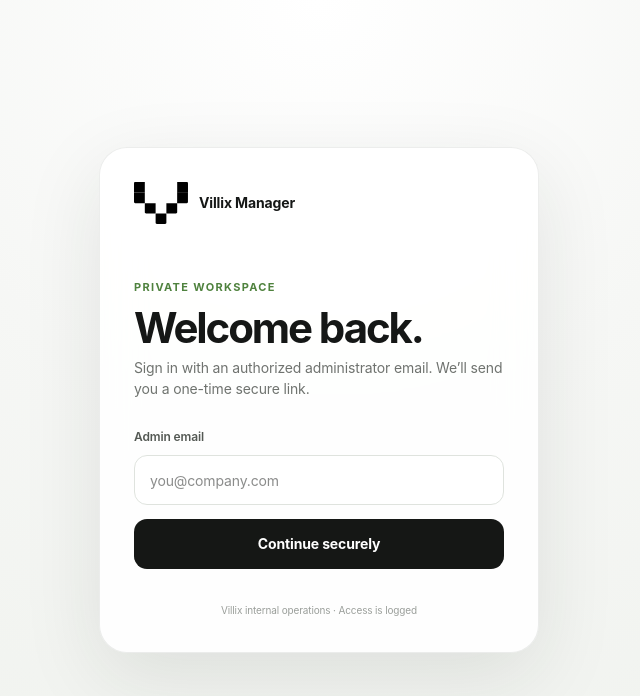
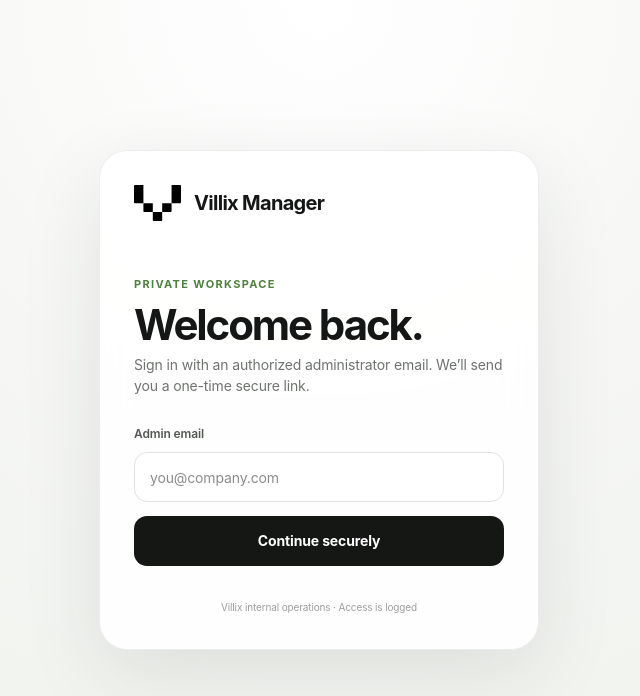
Before and after one commit to gohildev2004/villix_manager, a Next.js app: page /login in a window 1280 px wide. Shown: the top 696 px of the page, without its empty margins (321-961 px from the left). Built offline with nearby package versions, Linux system fonts and the light colour scheme; no server answers.

Commit message:
Align Villix brand lockups

```diff
--- a/app/ManagerApp.tsx
+++ b/app/ManagerApp.tsx
@@ -227,7 +227,7 @@ export default function ManagerApp() {
   return (
     <div className="app-shell">
       <aside className="side-panel" aria-label="Primary navigation">
-        <button className="wordmark" onClick={() => setView("overview")}><Image className="brand-logo" src="/villix-logo.svg" alt="" width={39} height={30} unoptimized/><b>Villix</b></button>
+        <button className="wordmark" onClick={() => setView("overview")}><Image className="brand-logo" src="/villix-logo.svg" alt="" width={41} height={32} unoptimized/><b>Villix</b></button>
         <div className="workspace-switch"><div><small>Workspace</small><strong>Administration</strong></div><span>⌄</span></div>
         <nav className="side-nav">
           {navigation.map((section) => <div className="nav-section" key={section.group}><div className="nav-heading">{section.group}</div>{section.items.map((item) => <button key={item.id} className={view === item.id ? "selected" : ""} onClick={() => setView(item.id)}><i>{item.symbol}</i><span>{item.label}</span>{item.count ? <em>{item.count}</em> : null}</button>)}</div>)}
@@ -237,7 +237,7 @@ export default function ManagerApp() {
 
       <main className="app-main">
         <header className="app-bar">
-          <div className="mobile-brand"><Image className="brand-logo" src="/villix-logo.svg" alt="" width={39} height={30} unoptimized/> Villix</div>
+          <div className="mobile-brand"><Image className="brand-logo" src="/villix-logo.svg" alt="" width={41} height={32} unoptimized/><b>Villix</b></div>
           <div className="app-crumb">Villix Manager <span>/</span> {viewCopy[view].title}</div>
           <div className="app-actions">
             <span className={`server-state ${serverStatus}`}><i/>{serverStatus === "online" ? "Database live" : serverStatus === "connecting" ? "Connecting" : "Server offline"}</span>
--- a/app/auth/confirm/page.tsx
+++ b/app/auth/confirm/page.tsx
@@ -62,7 +62,7 @@ export default function ConfirmPage() {
   return (
     <main className="login-page">
       <section className="login-card login-confirm-card">
-        <div className="login-brand"><Image src="/villix-logo.svg" alt="Villix" width={54} height={42} priority unoptimized /><span>Villix Manager</span></div>
+        <div className="login-brand"><Image src="/villix-logo.svg" alt="Villix" width={47} height={36} priority unoptimized /><span>Villix Manager</span></div>
         <div className="login-confirm-spinner" aria-hidden="true" />
         <h1>Signing you in.</h1>
         <p role="status">{message}</p>
--- a/app/globals.css
+++ b/app/globals.css
@@ -410,8 +410,9 @@ h1 { margin: 0; font-size: clamp(29px, 3.1vw, 43px); line-height: 1.03; letter-s
 
 .login-page { min-height: 100vh; display: grid; place-items: center; padding: 24px; background: radial-gradient(circle at 50% 0%, #fff 0, #f6f7f5 42%, #eef1ec 100%); color: #151716; }
 .login-card { width: min(100%, 440px); padding: 34px; border: 1px solid rgba(19, 28, 21, .08); border-radius: 28px; background: rgba(255, 255, 255, .88); box-shadow: 0 24px 80px rgba(26, 43, 29, .10); backdrop-filter: blur(20px); }
-.login-brand { display: flex; align-items: center; gap: 11px; font-size: 14px; font-weight: 650; letter-spacing: -.01em; }
-.login-brand img { width: 54px; height: 42px; aspect-ratio: 1359 / 1051; object-fit: contain; flex: 0 0 54px; border-radius: 0; }
+.login-brand { min-height: 36px; display: flex; align-items: center; gap: 13px; font-size: 20px; line-height: 1; font-weight: 650; letter-spacing: -.035em; }
+.login-brand img { width: 47px; height: 36px; aspect-ratio: 1359 / 1051; object-fit: contain; flex: 0 0 47px; border-radius: 0; }
+.login-brand span { display: block; transform: translateY(-.5px); }
 .login-copy { margin: 52px 0 28px; }
 .login-copy > span { color: #4f823e; font-size: 11px; font-weight: 700; letter-spacing: .12em; text-transform: uppercase; }
 .login-copy h1 { margin: 10px 0 8px; font-size: 42px; line-height: 1; letter-spacing: -.05em; }
@@ -475,15 +476,15 @@ body {
   background: rgba(246,246,248,.78);
   backdrop-filter: saturate(180%) blur(30px);
 }
-.wordmark { gap: 11px; padding: 2px 10px 24px; }
-.brand-logo { width: 39px; height: 30px; aspect-ratio: 1359 / 1051; display: block; border-radius: 0; object-fit: contain; background: transparent; box-shadow: none; flex: 0 0 auto; }
+.wordmark { min-height: 36px; align-items: center; gap: 12px; padding: 2px 10px 24px; }
+.brand-logo { width: 41px; height: 32px; aspect-ratio: 1359 / 1051; display: block; border-radius: 0; object-fit: contain; background: transparent; box-shadow: none; flex: 0 0 auto; }
 .wordmark > span, .mobile-brand > span {
   width: 32px; height: 32px; border-radius: 9px;
   background: linear-gradient(145deg,#303033,#111113);
   box-shadow: 0 1px 2px rgba(0,0,0,.18);
   font-size: 13px;
 }
-.wordmark b { font-size: 18px; font-weight: 650; }
+.wordmark b { display: block; font-size: 19px; line-height: 1; letter-spacing: -.035em; font-weight: 650; transform: translateY(-.5px); }
 .workspace-switch {
   margin: 0 4px 24px; padding: 11px 12px; border: 0; border-radius: 12px;
   background: rgba(255,255,255,.72); box-shadow: inset 0 0 0 1px rgba(0,0,0,.055), 0 1px 2px rgba(0,0,0,.025);
@@ -653,8 +654,9 @@ h1 { font-size: clamp(36px, 3.3vw, 48px); font-weight: 650; letter-spacing: -.04
   .side-panel { display: none; }
   .app-bar { height: 58px; padding: 0 18px; }
   .app-content { padding: 32px 18px 64px; }
-  .mobile-brand { font-size: 14px; }
-  .mobile-brand .brand-logo { width: 31px; height: 24px; border-radius: 0; }
+  .mobile-brand { gap: 9px; font-size: 15px; line-height: 1; }
+  .mobile-brand b { font-weight: 650; letter-spacing: -.03em; transform: translateY(-.5px); }
+  .mobile-brand .brand-logo { width: 34px; height: 26px; border-radius: 0; }
   .settings-section { grid-template-columns: 1fr; gap: 16px; }
   .settings-fields { grid-template-columns: 1fr 1fr; }
   .team-grid { grid-template-columns: 1fr; }
--- a/app/login/page.tsx
+++ b/app/login/page.tsx
@@ -18,7 +18,7 @@ export default async function LoginPage({ searchParams }: { searchParams: Promis
   return (
     <main className="login-page">
       <section className="login-card">
-        <div className="login-brand"><Image src="/villix-logo.svg" alt="Villix" width={54} height={42} priority unoptimized /><span>Villix Manager</span></div>
+        <div className="login-brand"><Image src="/villix-logo.svg" alt="Villix" width={47} height={36} priority unoptimized /><span>Villix Manager</span></div>
         <div className="login-copy">
           <span>Private workspace</span>
           <h1>Welcome back.</h1>
```
